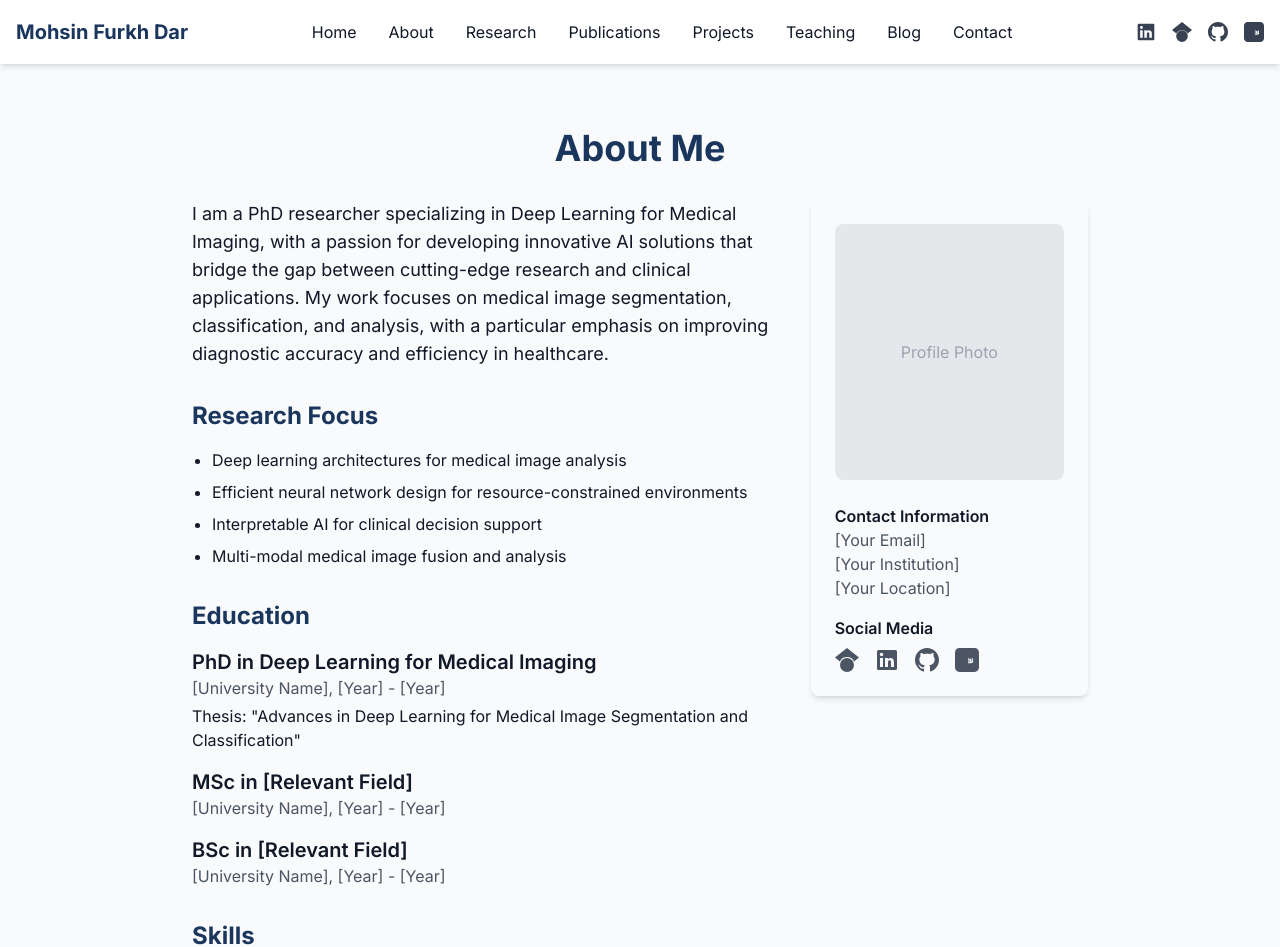
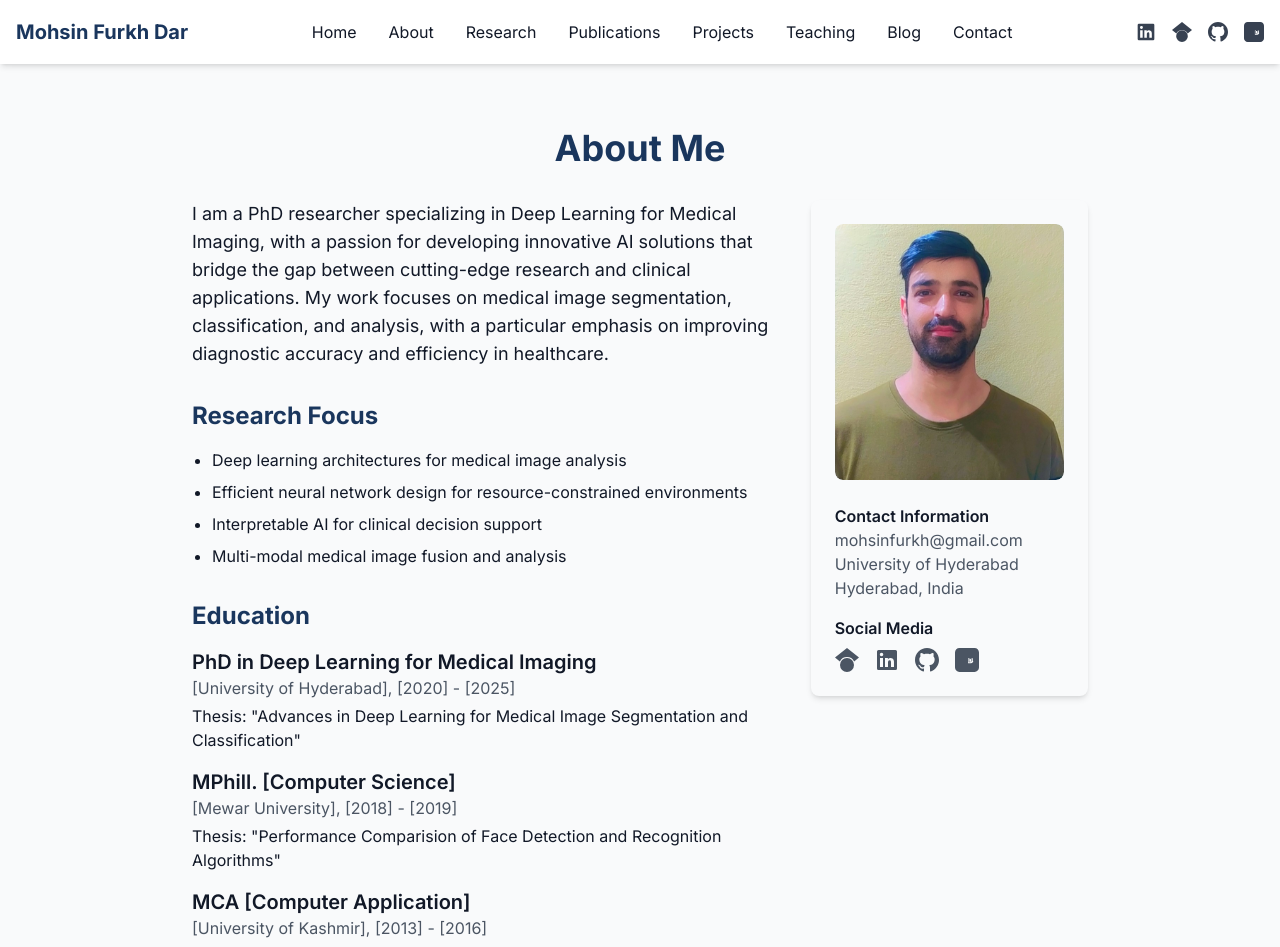
Before and after one commit to MohsinFurkh/mohsinfurkh.github.io, a Next.js app: page /about in a window 1280 px wide. Shown: the top 947 px of the page. Built offline with nearby package versions, Linux system fonts and the light colour scheme.

Commit message:
Update page.tsx

```diff
--- a/src/app/about/page.tsx
+++ b/src/app/about/page.tsx
@@ -28,16 +28,22 @@ export default function About() {
                 <div className="space-y-4">
                   <div>
                     <h3 className="text-xl font-semibold">PhD in Deep Learning for Medical Imaging</h3>
-                    <p className="text-gray-600">[University Name], [Year] - [Year]</p>
+                    <p className="text-gray-600">[University of Hyderabad], [2020] - [2025]</p>
                     <p className="mt-1">Thesis: "Advances in Deep Learning for Medical Image Segmentation and Classification"</p>
                   </div>
                   <div>
-                    <h3 className="text-xl font-semibold">MSc in [Relevant Field]</h3>
-                    <p className="text-gray-600">[University Name], [Year] - [Year]</p>
+                    <h3 className="text-xl font-semibold">MPhill. [Computer Science]</h3>
+                    <p className="text-gray-600">[Mewar University], [2018] - [2019]</p>
+                    <p className="mt-1">Thesis: "Performance Comparision of Face Detection and Recognition Algorithms"</p>
                   </div>
                   <div>
-                    <h3 className="text-xl font-semibold">BSc in [Relevant Field]</h3>
-                    <p className="text-gray-600">[University Name], [Year] - [Year]</p>
+                    <h3 className="text-xl font-semibold">MCA [Computer Application]</h3>
+                    <p className="text-gray-600">[University of Kashmir], [2013] - [2016]</p>
+                    <p className="mt-1">Dissertation: "SMS Intimation System for Online Leave Management."</p>
+                  </div>
+                  <div>
+                    <h3 className="text-xl font-semibold">BSc [Information Technology with Mathematics and Physics]</h3>
+                    <p className="text-gray-600">[University of Kashmir], [2010] - [2013]</p>
                   </div>
                 </div>
 
@@ -67,17 +73,19 @@ export default function About() {
 
             <div className="bg-gray-50 p-6 rounded-lg shadow-md">
               <div className="aspect-w-1 aspect-h-1 w-full overflow-hidden rounded-lg">
-                <div className="w-full h-64 bg-gray-200 rounded-lg flex items-center justify-center text-gray-400">
-                  <span>Profile Photo</span>
-                </div>
+                <img
+                  src="/images/Pic.jpg"
+                  alt="Profile Photo"
+                  className="w-full h-64 object-cover rounded-lg"
+                />
               </div>
 
               <div className="mt-6 space-y-4">
                 <div>
                   <h3 className="font-semibold">Contact Information</h3>
-                  <p className="text-gray-600">[Your Email]</p>
-                  <p className="text-gray-600">[Your Institution]</p>
-                  <p className="text-gray-600">[Your Location]</p>
+                  <p className="text-gray-600">mohsinfurkh@gmail.com</p>
+                  <p className="text-gray-600">University of Hyderabad</p>
+                  <p className="text-gray-600">Hyderabad, India</p>
                 </div>
 
                 <div>
```
